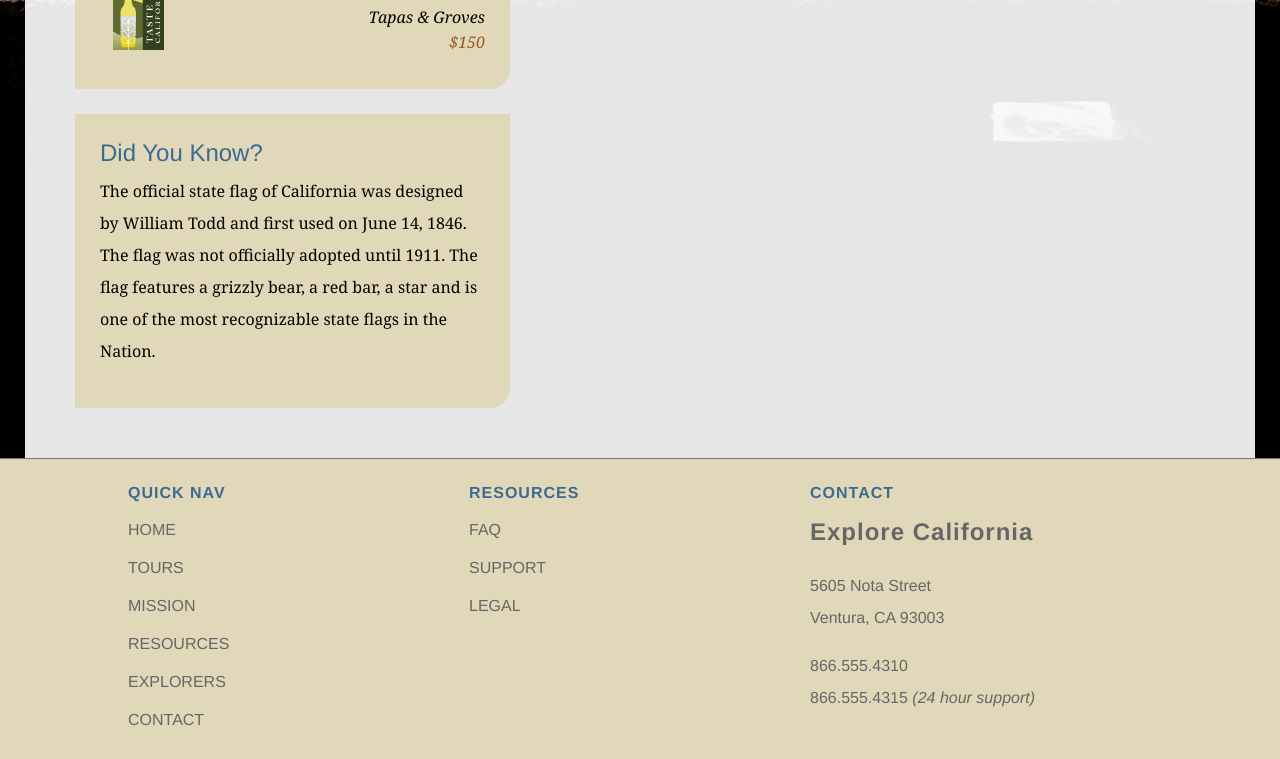
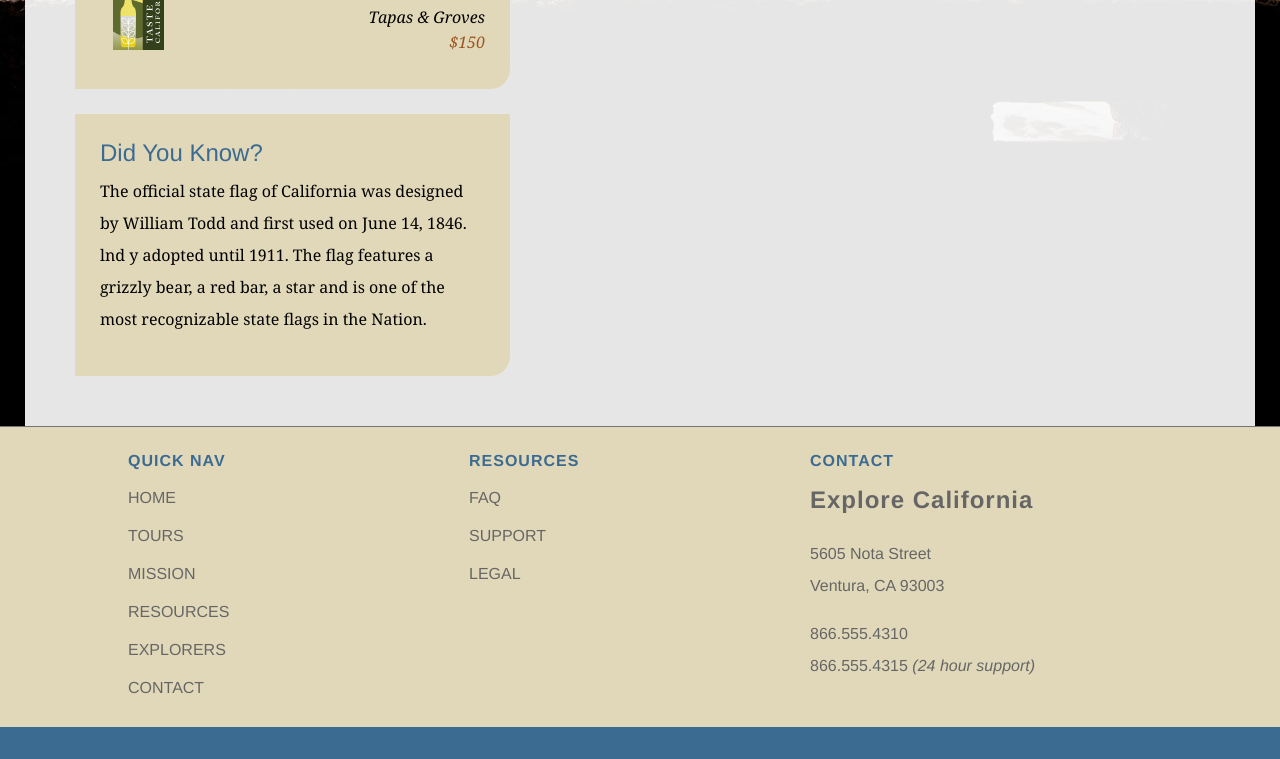
Before and after one commit to geethasunnap/Latest_project_explore_califor, a plain HTML site: page index.html in a window 1280 px wide. Shown: the part 939-1698 px from the top of the page. After the commit the page ends 1666 px from the top, so only its background shows below. Drawn offline with Linux system fonts and the light colour scheme.

Commit message:
commented

```diff
--- a/index.html
+++ b/index.html
@@ -89,7 +89,7 @@
 
           <div id="trivia" class="callOut">
             <h1>Did You Know?</h1>
-            <p>The official state flag of California was designed by William Todd and first used on June 14, 1846. The flag was not officially adopted until 1911. The flag features a grizzly bear, a red bar, a star and is one of the most recognizable state flags in the Nation.</p>
+            <p>The official state flag of California was designed by William Todd and first used on June 14, 1846. lnd y adopted until 1911. The flag features a grizzly bear, a red bar, a star and is one of the most recognizable state flags in the Nation.</p>
           </div>
         </div>
       </div>
```
